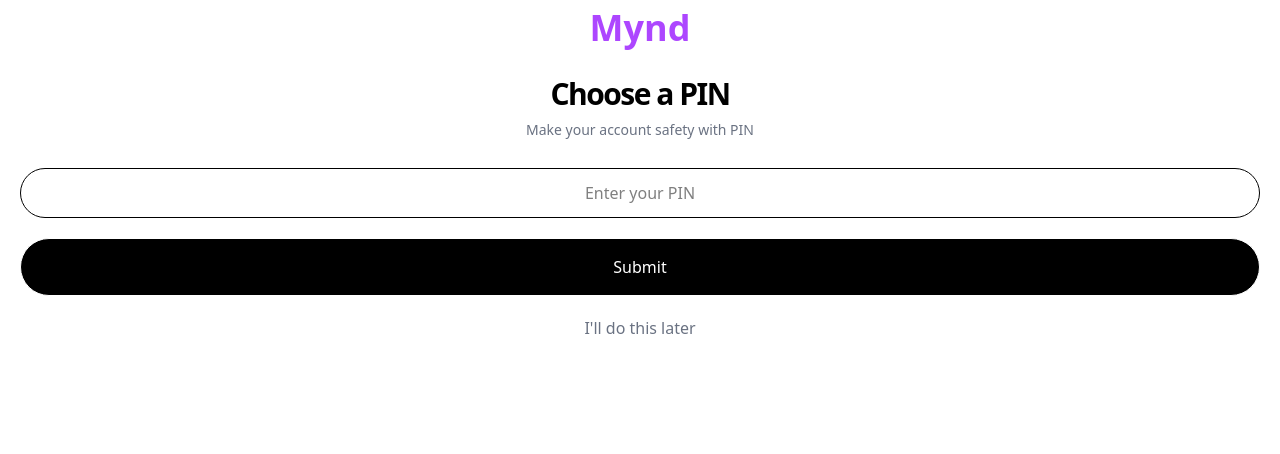
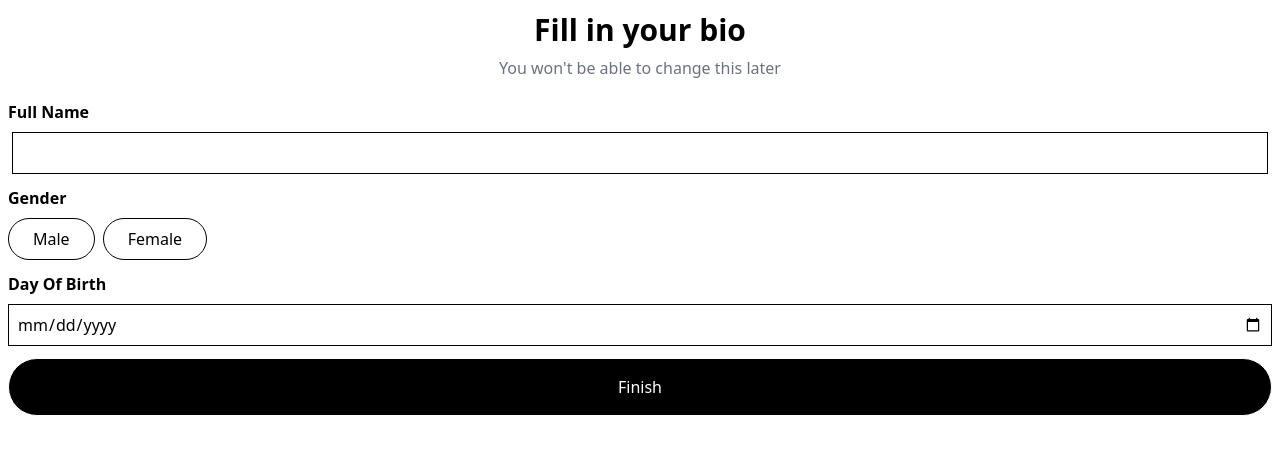
Before and after one commit to maxim-francesco/journal-app, an Angular app: page / in a window 1280 px wide. Shown: the top 454 px of the page. Built offline with nearby package versions, Linux system fonts and the light colour scheme.

Commit message:
created fill bio comp and styled it

```diff
--- a/src/app/app.component.html
+++ b/src/app/app.component.html
@@ -1 +1 @@
-<app-sign-in></app-sign-in>
+<app-profile></app-profile>
--- a/src/app/app.component.ts
+++ b/src/app/app.component.ts
@@ -1,10 +1,11 @@
 import { Component } from '@angular/core';
 import { RouterOutlet } from '@angular/router';
 import { SignInComponent } from './features/auth/sign-in/sign-in.component';
+import { ProfileComponent } from './features/auth/profile/profile.component';
 
 @Component({
   selector: 'app-root',
-  imports: [RouterOutlet, SignInComponent],
+  imports: [RouterOutlet, SignInComponent, ProfileComponent],
   templateUrl: './app.component.html',
   styleUrl: './app.component.css',
 })
--- /dev/null
+++ b/src/app/features/auth/profile/profile.component.html
@@ -0,0 +1,41 @@
+<div>
+  <div class="flex align-center flex-col text-center p-3">
+    <h1 class="text-3xl font-bold">Fill in your bio</h1>
+    <h2 class="text-gray-500 mt-2">You won't be able to change this later</h2>
+  </div>
+  <div>
+    <form action="" class="flex align-center flex-col p-2 space-y-3">
+      <div class="flex align-center flex-col">
+        <label for="" class="font-semibold mb-2">Full Name</label>
+        <input type="text" class="mx-1 p-2 border" />
+      </div>
+      <div class="flex align-center flex-col">
+        <label for="" class="font-semibold mb-2">Gender</label>
+        <div class="flex gap-2">
+          <!-- Male Button -->
+          <button
+            class="px-6 py-2 rounded-full border font-medium transition-colors hover:bg-blue-50 hover:border-blue-300 [&.active]:border-blue-500 [&.active]:bg-blue-100"
+          >
+            Male
+          </button>
+
+          <!-- Female Button -->
+          <button
+            class="px-6 py-2 rounded-full border font-medium transition-colors hover:bg-pink-50 hover:border-pink-300 [&.active]:border-pink-500 [&.active]:bg-pink-100"
+          >
+            Female
+          </button>
+        </div>
+      </div>
+      <div class="flex align-center flex-col">
+        <label for="" class="font-semibold mb-2">Day Of Birth</label>
+        <input type="date" name="" id="" class="p-2 border" />
+      </div>
+      <button class="rounded-full p-4 border text-white bg-black">
+        <div class="flex justify-center">
+          <h1 class="my-auto">Finish</h1>
+        </div>
+      </button>
+    </form>
+  </div>
+</div>
--- a/src/app/features/auth/sign-in/sign-in.component.html
+++ b/src/app/features/auth/sign-in/sign-in.component.html
@@ -5,9 +5,9 @@
   </div>
 
   <!-- sign in method -->
-  <div class="hidden">
+  <div class="">
     <div class="text-center mt-7">
-      <h1 class="text-2xl font-semibold tracking-tighter">
+      <h1 class="text-2xl font-bold tracking-tighter">
         Capture Daily Thoughts, Organize Memories, Craft Your Inner Story.
       </h1>
       <h2 class="text-sm text-gray-500 mt-2">
@@ -84,7 +84,7 @@
   </div>
 
   <!-- password set, set pin -->
-  <div class="">
+  <div class="hidden">
     <div class="text-center mt-7">
       <h1 class="text-3xl font-semibold tracking-tighter">Choose a PIN</h1>
       <h2 class="text-sm text-gray-500 mt-2">
```
Also changed, not shown: src/app/features/auth/profile/profile.component.ts (added, +9 -0 lines), src/app/features/auth/profile/profile.component.css (added).
